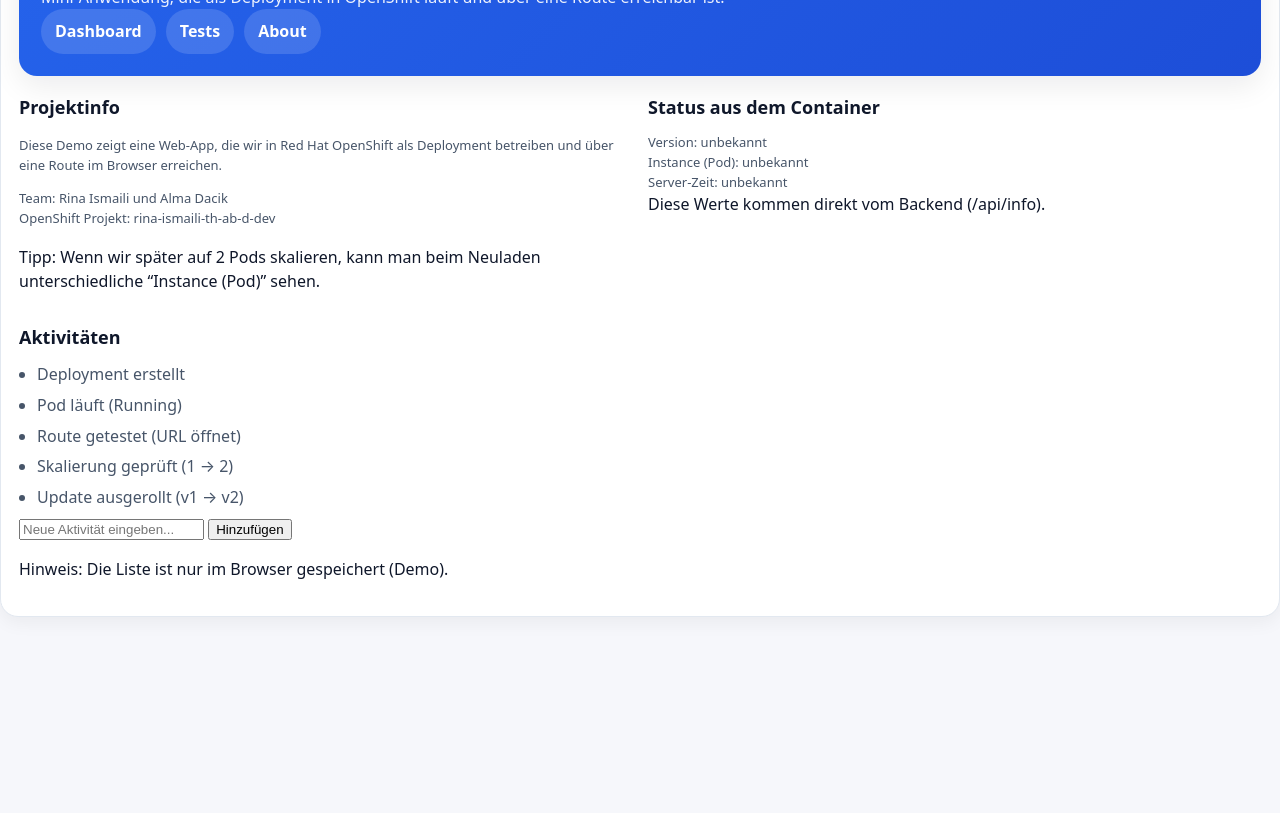
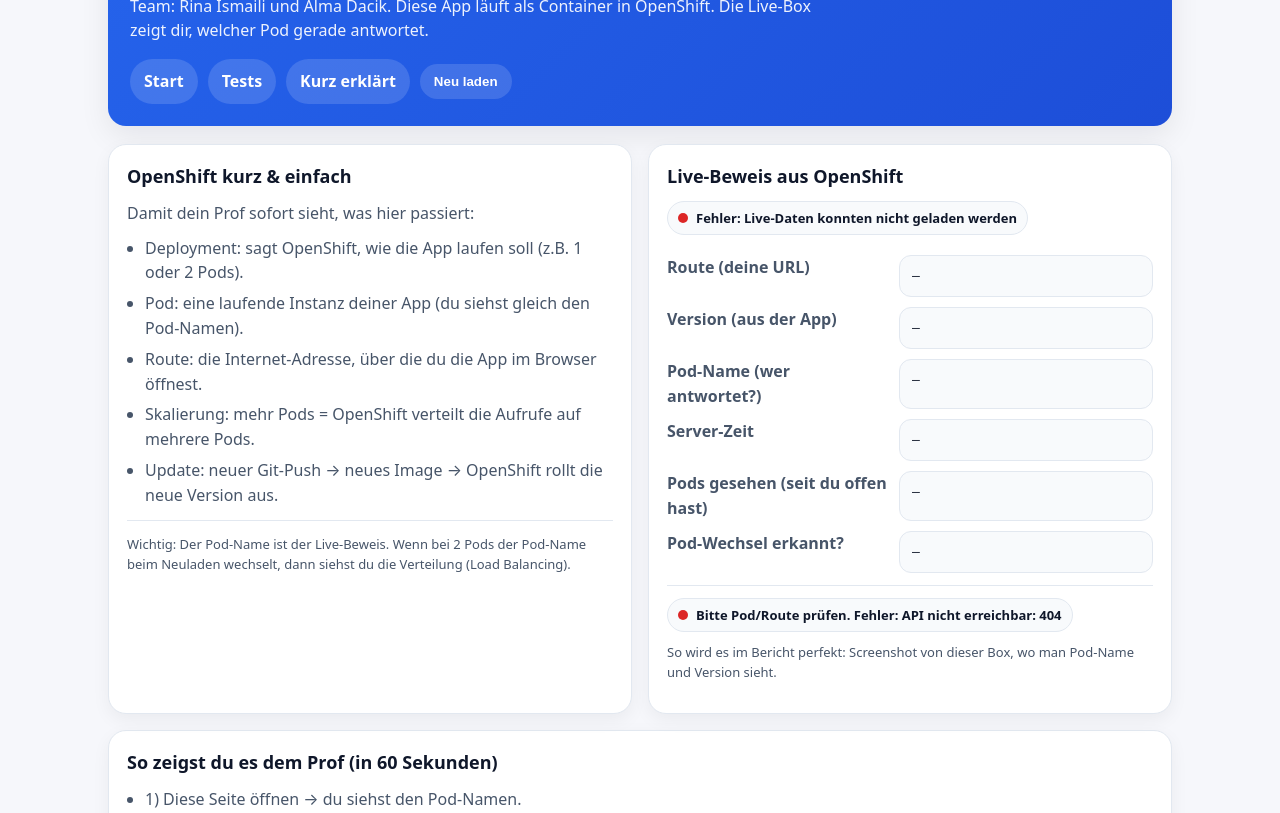
Before and after one commit to rina-ismaili-th-ab-de/openshiftdemo, a website: page public/index.html in a window 1280 px wide. Shown: the part 109-922 px from the top of the page. Before the commit the page ends 800 px from the top, so only its background shows below. Drawn offline with Linux system fonts and the light colour scheme; no server answers.

Commit message:
Perfect professor dashboard: clear OpenShift proof (pods/route/updates)

```diff
--- a/public/app.js
+++ b/public/app.js
@@ -1,63 +1,93 @@
-const defaultActivities = [
-    "Deployment erstellt",
-    "Pod läuft (Running)",
-    "Route getestet (URL öffnet)",
-    "Skalierung geprüft (1 → 2)",
-    "Update ausgerollt (v1 → v2)"
-  ];
+let lastPod = null;
+const podsSeen = new Set();
+let switchCount = 0;
 
-  const listEl = document.getElementById("activityList");
-  const inputEl = document.getElementById("activityInput");
-  const addBtn = document.getElementById("addBtn");
+function setDot(id, state){
+  const el = document.getElementById(id);
+  if(!el) return;
+  if(state === "ok") el.className = "dot";
+  else if(state === "warn") el.className = "dot warn";
+  else el.className = "dot bad";
+}
 
-  function loadActivities() {
-    const raw = localStorage.getItem("activities");
-    if (raw) return JSON.parse(raw);
-    localStorage.setItem("activities", JSON.stringify(defaultActivities));
-    return [...defaultActivities];
+function setText(id, text){
+  const el = document.getElementById(id);
+  if(el) el.textContent = text;
+}
+
+async function loadInfo(){
+  setDot("dotStatus", "warn");
+  setText("txtStatus", "Lade Live-Daten…");
+
+  try{
+    const res = await fetch("/api/info", { cache: "no-store" });
+    if(!res.ok) throw new Error("API nicht erreichbar: " + res.status);
+
+    const data = await res.json();
+
+    // passt zu deinem aktuellen Backend (Screenshot):
+    const version = data.version ?? "v1";
+    const pod = data.instance ?? data.podName ?? data.pod ?? data.hostname ?? "unbekannt";
+    const time = data.serverTime ?? data.time ?? new Date().toISOString();
+
+    setText("vRoute", window.location.origin);
+    setText("vVersion", String(version));
+    setText("vPod", String(pod));
+    setText("vTime", String(time));
+
+    // Pod-Wechsel-Logik (für Skalierungs-Nachweis)
+    podsSeen.add(String(pod));
+    setText("vPodsSeen", `${podsSeen.size} ( ${Array.from(podsSeen).join(", ")} )`);
+
+    if(lastPod === null){
+      lastPod = String(pod);
+      setText("vPodSwitch", "Noch kein Vergleich (erste Messung)");
+      setDot("dotTest", "warn");
+      setText("txtTest", "Tipp: Skaliere auf 2 Pods und lade mehrmals neu.");
+    } else if(String(pod) !== lastPod){
+      switchCount++;
+      lastPod = String(pod);
+      setText("vPodSwitch", `JA ✅ (Wechsel erkannt: ${switchCount}x)`);
+      setDot("dotTest", "ok");
+      setText("txtTest", "Sehr gut: Pod wechselt → OpenShift verteilt Aufrufe auf mehrere Pods.");
+    } else {
+      setText("vPodSwitch", `Noch nicht (Wechsel erkannt: ${switchCount}x)`);
+      setDot("dotTest", "warn");
+      setText("txtTest", "Noch gleicher Pod. Lade öfter neu oder stelle Replicas auf 2.");
+    }
+
+    setDot("dotStatus", "ok");
+    setText("txtStatus", "OK: Live-Daten geladen (App läuft im Cluster)");
+  } catch(e){
+    setDot("dotStatus", "bad");
+    setText("txtStatus", "Fehler: Live-Daten konnten nicht geladen werden");
+    setDot("dotTest", "bad");
+    setText("txtTest", "Bitte Pod/Route prüfen. Fehler: " + (e?.message ?? e));
   }
+}
 
-  function saveActivities(items) {
-    localStorage.setItem("activities", JSON.stringify(items));
-  }
+function setupActivities(){
+  const list = document.getElementById("activityList");
+  const input = document.getElementById("activityInput");
+  const btn = document.getElementById("activityBtn");
 
-  function render() {
-    const items = loadActivities();
-    listEl.innerHTML = "";
-    for (const text of items) {
-      const li = document.createElement("li");
-      li.textContent = text;
-      listEl.appendChild(li);
-    }
-  }
-
-  addBtn.addEventListener("click", () => {
-    const value = inputEl.value.trim();
-    if (!value) return;
-    const items = loadActivities();
-    items.push(value);
-    saveActivities(items);
-    inputEl.value = "";
-    render();
+  btn.addEventListener("click", () => {
+    const t = input.value.trim();
+    if(!t) return;
+    const li = document.createElement("li");
+    li.textContent = t;
+    list.appendChild(li);
+    input.value = "";
+    input.focus();
   });
 
-  inputEl.addEventListener("keydown", (e) => {
-    if (e.key === "Enter") addBtn.click();
+  input.addEventListener("keydown", (e) => {
+    if(e.key === "Enter") btn.click();
   });
+}
 
-  async function loadInfo() {
-    try {
-      const res = await fetch("/api/info");
-      const data = await res.json();
-      document.getElementById("version").textContent = data.version;
-      document.getElementById("instance").textContent = data.instance;
-      document.getElementById("time").textContent = data.time;
-    } catch {
-      document.getElementById("version").textContent = "unbekannt";
-      document.getElementById("instance").textContent = "unbekannt";
-      document.getElementById("time").textContent = "unbekannt";
-    }
-  }
+document.getElementById("btnRefresh").addEventListener("click", loadInfo);
 
-  render();
-  loadInfo();
+setupActivities();
+loadInfo();
+setInterval(loadInfo, 3000);
--- a/public/index.html
+++ b/public/index.html
@@ -2,71 +2,124 @@
 <html lang="de">
 <head>
   <meta charset="utf-8" />
-  <meta name="viewport" content="width=device-width, initial-scale=1" />
+  <meta name="viewport" content="width=device-width,initial-scale=1" />
   <title>OpenShift PaaS Demo</title>
-  <link rel="stylesheet" href="style.css" />
+  <link rel="stylesheet" href="/style.css" />
 </head>
 <body>
-  <main class="card">
-    <header class="header">
-      <div class="headerTop">
-        <div>
-          <h1 class="title">OpenShift PaaS Demo</h1>
-          <p class="subtitle">
-            Mini-Anwendung, die als Deployment in OpenShift läuft und über eine Route erreichbar ist.
-          </p>
+  <div class="container">
+    <div class="header">
+      <div>
+        <h1>OpenShift PaaS Demo</h1>
+        <p>
+          Team: Rina Ismaili und Alma Dacik.
+          Diese App läuft als Container in OpenShift. Die Live-Box zeigt dir, welcher Pod gerade antwortet.
+        </p>
+      </div>
+
+      <div class="nav">
+        <a href="/">Start</a>
+        <a href="/tests.html">Tests</a>
+        <a href="/about.html">Kurz erklärt</a>
+        <button id="btnRefresh" type="button">Neu laden</button>
+      </div>
+    </div>
+
+    <div class="grid">
+      <div class="card">
+        <h2>OpenShift kurz & einfach</h2>
+        <p class="p">
+          Damit dein Prof sofort sieht, was hier passiert:
+        </p>
+        <ul class="list">
+          <li>Deployment: sagt OpenShift, wie die App laufen soll (z.B. 1 oder 2 Pods).</li>
+          <li>Pod: eine laufende Instanz deiner App (du siehst gleich den Pod-Namen).</li>
+          <li>Route: die Internet-Adresse, über die du die App im Browser öffnest.</li>
+          <li>Skalierung: mehr Pods = OpenShift verteilt die Aufrufe auf mehrere Pods.</li>
+          <li>Update: neuer Git-Push → neues Image → OpenShift rollt die neue Version aus.</li>
+        </ul>
+
+        <div class="hr"></div>
+        <p class="small">
+          Wichtig: Der Pod-Name ist der Live-Beweis. Wenn bei 2 Pods der Pod-Name beim Neuladen wechselt,
+          dann siehst du die Verteilung (Load Balancing).
+        </p>
+      </div>
+
+      <div class="card">
+        <h2>Live-Beweis aus OpenShift</h2>
+
+        <div class="badge" style="margin-bottom:10px;">
+          <span class="dot warn" id="dotStatus"></span>
+          <span id="txtStatus">Lade Live-Daten…</span>
         </div>
 
-        <nav class="nav">
-          <a href="/">Dashboard</a>
-          <a href="/tests.html">Tests</a>
-          <a href="/about.html">About</a>
-        </nav>
+        <div class="kv">
+          <div class="k">Route (deine URL)</div>
+          <div class="v" id="vRoute">–</div>
+
+          <div class="k">Version (aus der App)</div>
+          <div class="v" id="vVersion">–</div>
+
+          <div class="k">Pod-Name (wer antwortet?)</div>
+          <div class="v" id="vPod">–</div>
+
+          <div class="k">Server-Zeit</div>
+          <div class="v" id="vTime">–</div>
+
+          <div class="k">Pods gesehen (seit du offen hast)</div>
+          <div class="v" id="vPodsSeen">–</div>
+
+          <div class="k">Pod-Wechsel erkannt?</div>
+          <div class="v" id="vPodSwitch">–</div>
+        </div>
+
+        <div class="hr"></div>
+
+        <div class="badge">
+          <span class="dot warn" id="dotTest"></span>
+          <span id="txtTest">Test-Hinweis wird geladen…</span>
+        </div>
+
+        <p class="small" style="margin-top:10px;">
+          So wird es im Bericht perfekt: Screenshot von dieser Box, wo man Pod-Name und Version sieht.
+        </p>
       </div>
-    </header>
+    </div>
 
-    <div class="content">
-      <div class="grid">
-        <section class="box">
-          <h2>Projektinfo</h2>
-          <p class="small">
-            Diese Demo zeigt eine Web-App, die wir in Red Hat OpenShift als Deployment betreiben und über eine Route im Browser erreichen.
-          </p>
-          <p class="small">
-            Team: Rina Ismaili und Alma Dacik<br>
-            OpenShift Projekt: rina-ismaili-th-ab-d-dev
-          </p>
-          <p class="hint">
-            Tipp: Wenn wir später auf 2 Pods skalieren, kann man beim Neuladen unterschiedliche “Instance (Pod)” sehen.
-          </p>
-        </section>
+    <div class="card" style="margin-top:16px;">
+      <h2>So zeigst du es dem Prof (in 60 Sekunden)</h2>
+      <ul class="list">
+        <li>1) Diese Seite öffnen → du siehst den Pod-Namen.</li>
+        <li>2) In OpenShift Replicas von 1 auf 2 stellen.</li>
+        <li>3) Hier 5–10x neu laden → wenn der Pod-Name wechselt, ist die Verteilung sichtbar.</li>
+        <li>4) Eine kleine Änderung pushen (z.B. Text/Version) → OpenShift baut neu und rollt aus.</li>
+        <li>5) Optional: einen Pod löschen → OpenShift startet automatisch einen neuen (Self-Healing).</li>
+      </ul>
+      <p class="small">
+        Die Seite erklärt alles absichtlich in einfacher Sprache, damit jeder versteht, was OpenShift gerade macht.
+      </p>
+    </div>
 
-        <section class="box">
-          <h2>Status aus dem Container</h2>
-          <div class="small">Version: <span id="version">-</span></div>
-          <div class="small">Instance (Pod): <span id="instance">-</span></div>
-          <div class="small">Server-Zeit: <span id="time">-</span></div>
-          <div class="footer">
-            Diese Werte kommen direkt vom Backend (/api/info).
-          </div>
-        </section>
+    <div class="card" style="margin-top:16px;">
+      <h2>Aktivitäten (kurz)</h2>
+      <ul class="list" id="activityList">
+        <li>Code auf GitHub</li>
+        <li>Build in OpenShift</li>
+        <li>Deployment + Route</li>
+      </ul>
+
+      <div class="activity">
+        <input id="activityInput" placeholder="Neue Zeile hinzufügen…" />
+        <button id="activityBtn" type="button">Hinzufügen</button>
       </div>
 
-      <section class="box" style="margin-top:14px;">
-        <h2>Aktivitäten</h2>
+      <div class="footerNote">
+        Hinweis: Die Liste ist nur für deine Demo/Notizen.
+      </div>
+    </div>
+  </div>
 
-        <ul id="activityList" class="list"></ul>
-
-        <div class="row">
-          <input id="activityInput" type="text" placeholder="Neue Aktivität eingeben..." />
-          <button id="addBtn">Hinzufügen</button>
-        </div>
-
-        <p class="hint">Hinweis: Die Liste ist nur im Browser gespeichert (Demo).</p>
-      </section>
-    </div>
-  </main>
-
-  <script src="app.js"></script>
+  <script src="/app.js"></script>
 </body>
 </html>
```
